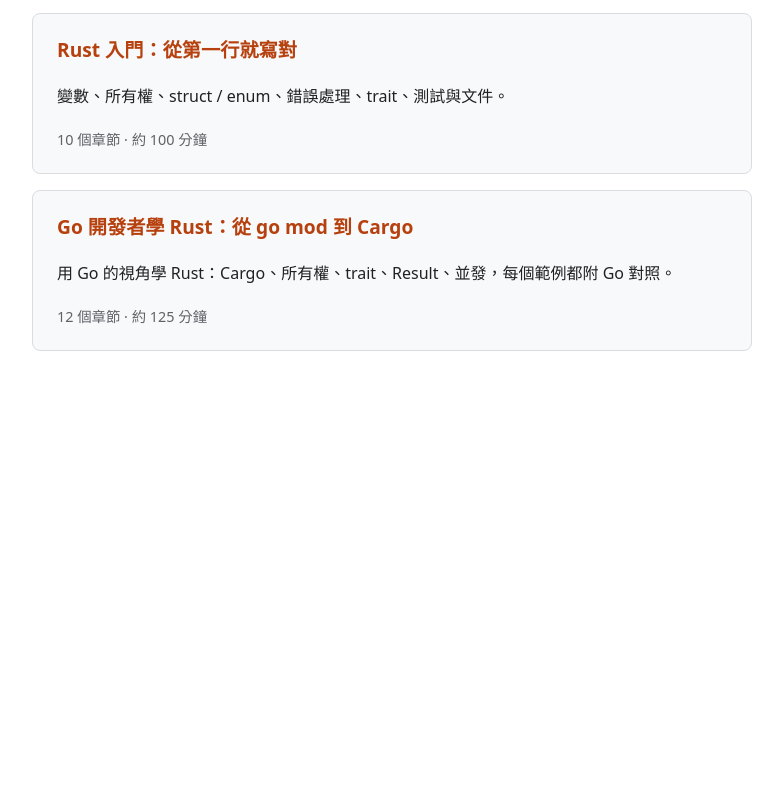
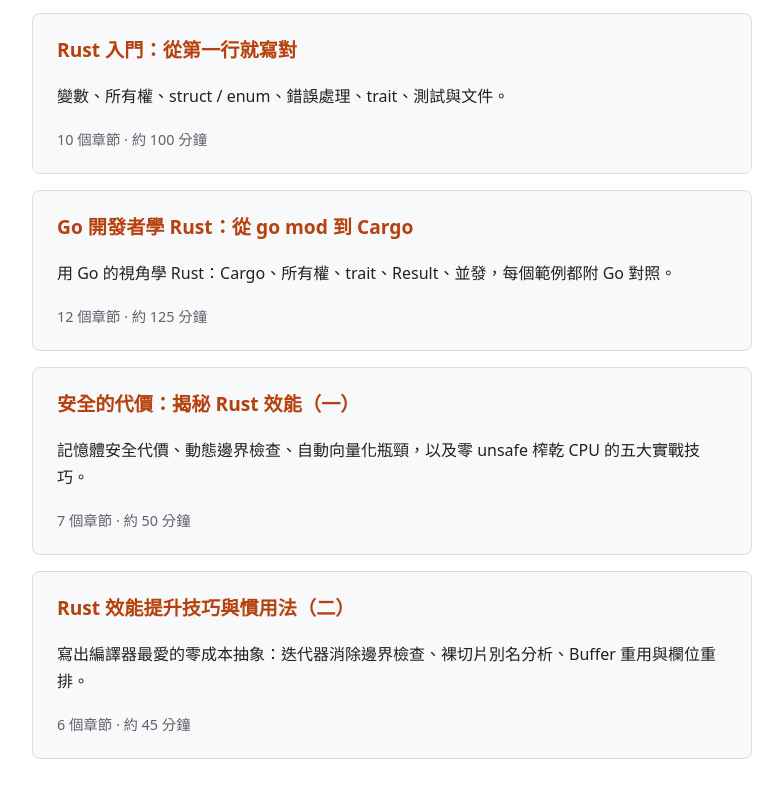
Before and after one commit to tedmax100/rust-practice, a plain HTML site: page codelabs/index.html in a window 1280 px wide. Shown: the part 162-960 px from the top of the page, without its empty margins (248-1031 px from the left). Before the commit the page ends 800 px from the top, so only its background shows below. Drawn offline with Linux system fonts and the light colour scheme.

Commit message:
feat: add Rust performance and safety codelab tutorials (parts 1 & 2)

```diff
--- a/codelabs/index.html
+++ b/codelabs/index.html
@@ -34,6 +34,16 @@
     <p>用 Go 的視角學 Rust：Cargo、所有權、trait、Result、並發，每個範例都附 Go 對照。</p>
     <span>12 個章節 · 約 125 分鐘</span>
   </a>
+  <a class="card" href="rust-performance-safety/">
+    <h2>安全的代價：揭秘 Rust 效能（一）</h2>
+    <p>記憶體安全代價、動態邊界檢查、自動向量化瓶頸，以及零 unsafe 榨乾 CPU 的五大實戰技巧。</p>
+    <span>7 個章節 · 約 50 分鐘</span>
+  </a>
+  <a class="card" href="rust-performance-idioms/">
+    <h2>Rust 效能提升技巧與慣用法（二）</h2>
+    <p>寫出編譯器最愛的零成本抽象：迭代器消除邊界檢查、裸切片別名分析、Buffer 重用與欄位重排。</p>
+    <span>6 個章節 · 約 45 分鐘</span>
+  </a>
 </main>
 </body>
 </html>
```
Also changed, not shown: 2 other files.
